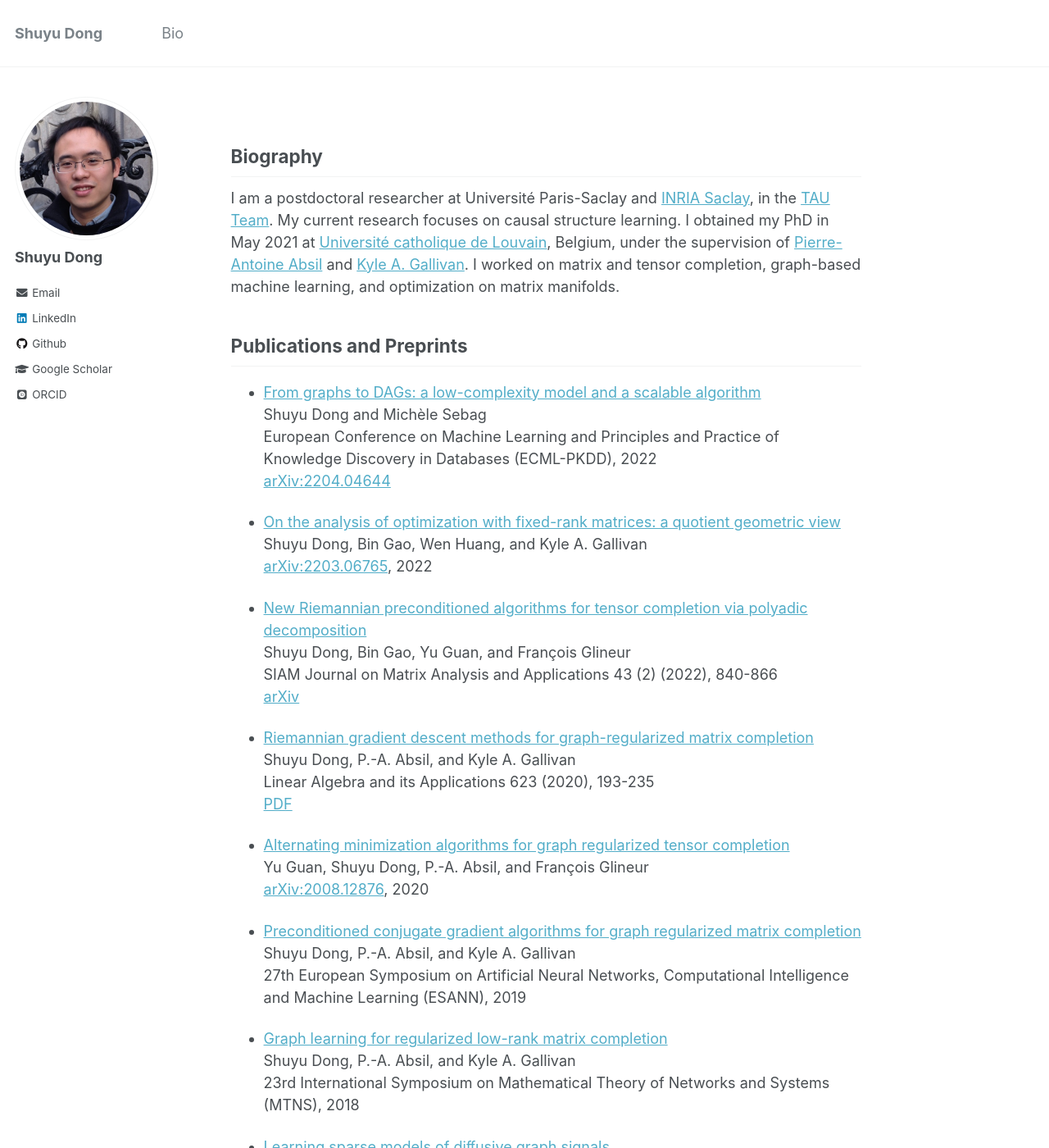
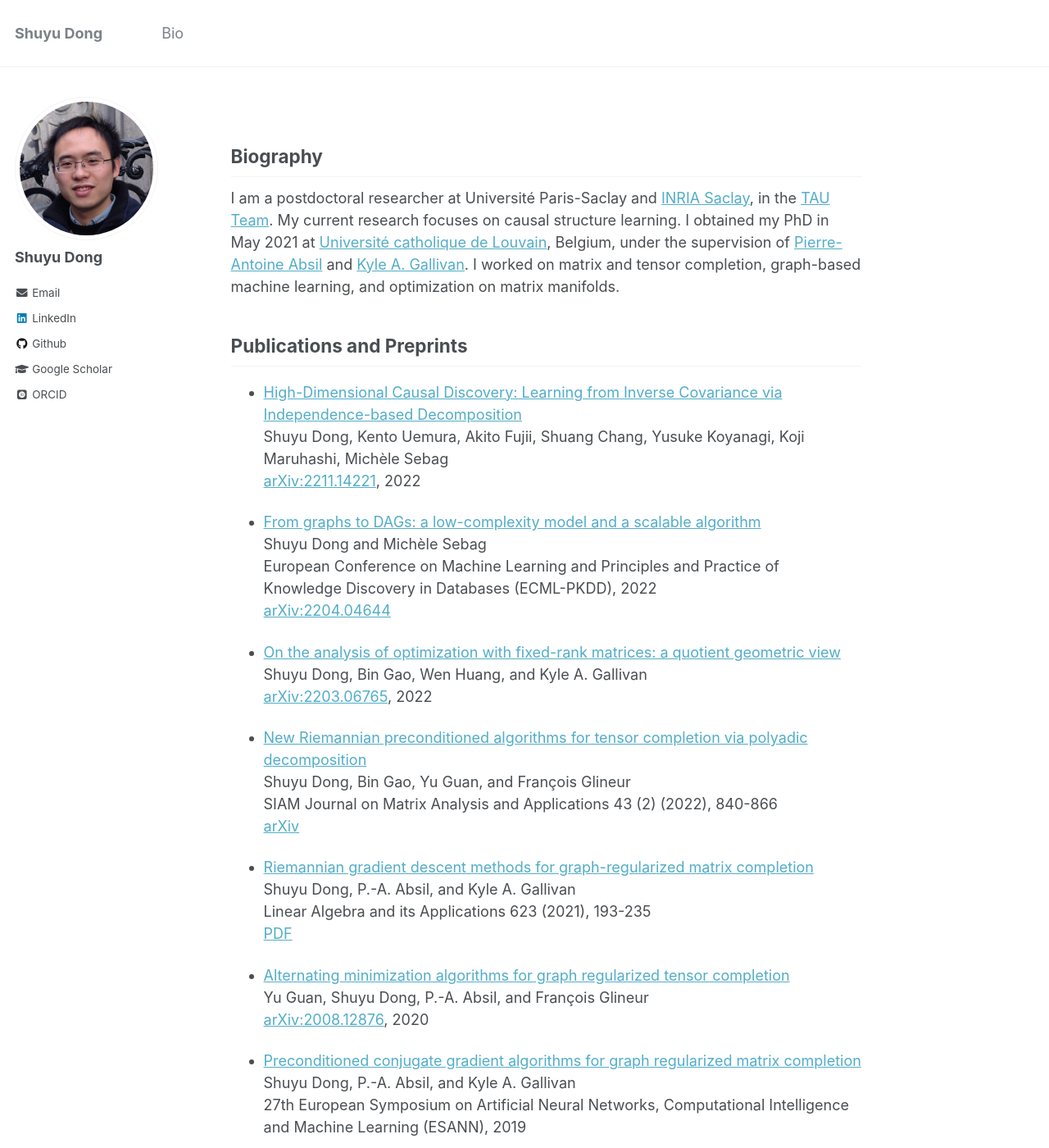
Before and after one commit to shuyu-d/shuyu-d.github.io, a Jekyll site: the page built from _pages/about.md, in a window 1280 px wide and 1400 px high. Shown: the whole window at 82% size. Built offline with Jekyll 4.4.1, drawn with Linux system fonts in a browser that asks for light colours; some web fonts are replaced.

Commit message:
page about news

```diff
--- a/_pages/about.md
+++ b/_pages/about.md
@@ -16,6 +16,11 @@ I obtained my PhD in May 2021 at [Université catholique de Louvain](https://ucl
 
 ## Publications and Preprints
 
+- [High-Dimensional Causal Discovery: Learning from Inverse Covariance via Independence-based Decomposition](https://arxiv.org/abs/2211.14221)
+Shuyu Dong, Kento Uemura, Akito Fujii, Shuang Chang, Yusuke Koyanagi, Koji Maruhashi, Michèle Sebag
+[arXiv:2211.14221](https://arxiv.org/pdf/2211.14221.pdf), 2022
+
+
 - [From graphs to DAGs: a low-complexity model and a scalable algorithm](https://2022.ecmlpkdd.org/wp-content/uploads/2022/09/sub_1357.pdf)
 Shuyu Dong and Michèle Sebag
 European Conference on Machine Learning and Principles and Practice of Knowledge Discovery in Databases (ECML-PKDD), 2022
@@ -32,7 +37,7 @@ SIAM Journal on Matrix Analysis and Applications 43 (2) (2022), 840-866
 
 - [Riemannian gradient descent methods for graph-regularized matrix completion](https://doi.org/10.1016/j.laa.2020.06.010)
 Shuyu Dong, P.-A. Absil, and Kyle A. Gallivan
-Linear Algebra and its Applications 623 (2020), 193-235
+Linear Algebra and its Applications 623 (2021), 193-235
 [PDF](/files/grmc-uclouvain-16-june-2020.pdf)
 
 - [Alternating minimization algorithms for graph regularized tensor completion](https://arxiv.org/abs/2008.12876)
```
